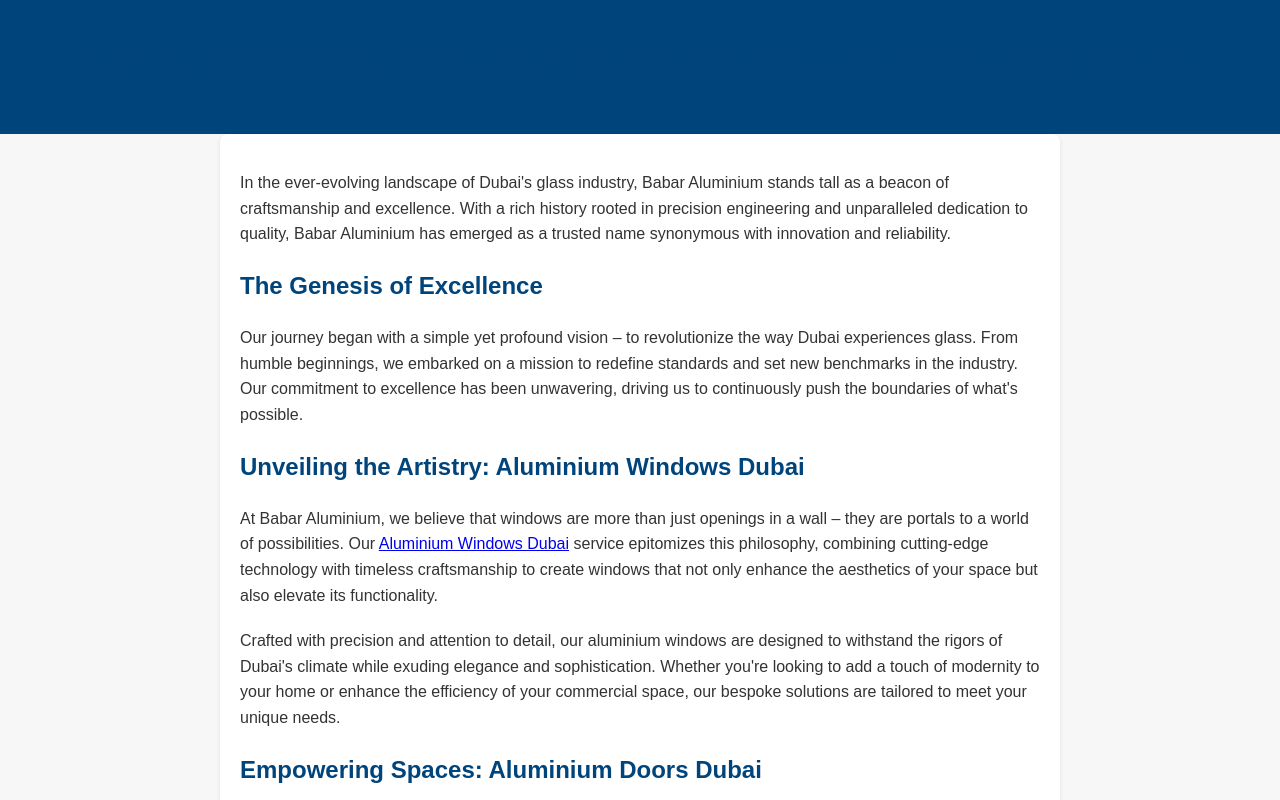
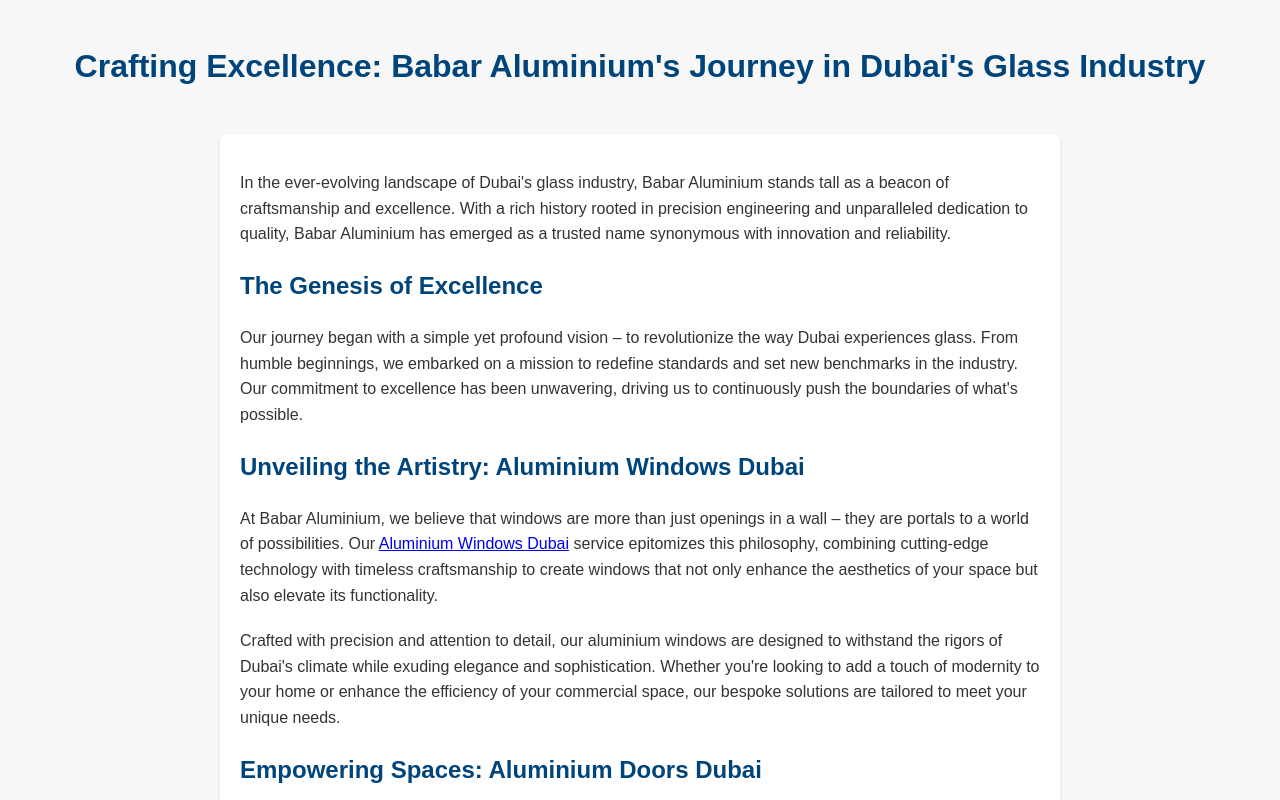
Before and after one commit to roberthinsom/babaraluminium-netlify, a plain HTML site: page index.html in a window 1280 px wide. Shown: the top 800 px of the page. Drawn offline with Linux system fonts and the light colour scheme.

Commit message:
Update index.html

```diff
--- a/index.html
+++ b/index.html
@@ -15,7 +15,7 @@
     }
 
     header {
-      background-color: #00447c;
+
       color: #fff;
       padding: 20px;
       text-align: center;
```
